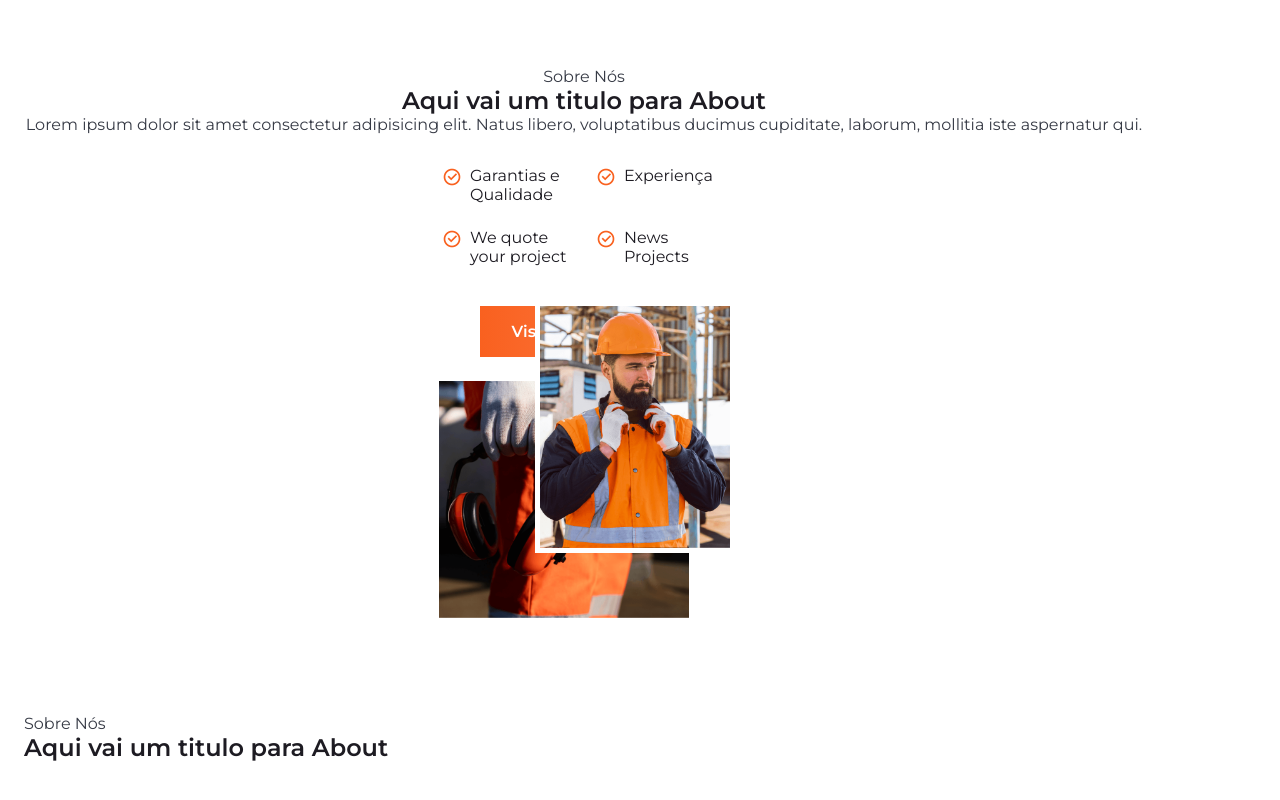
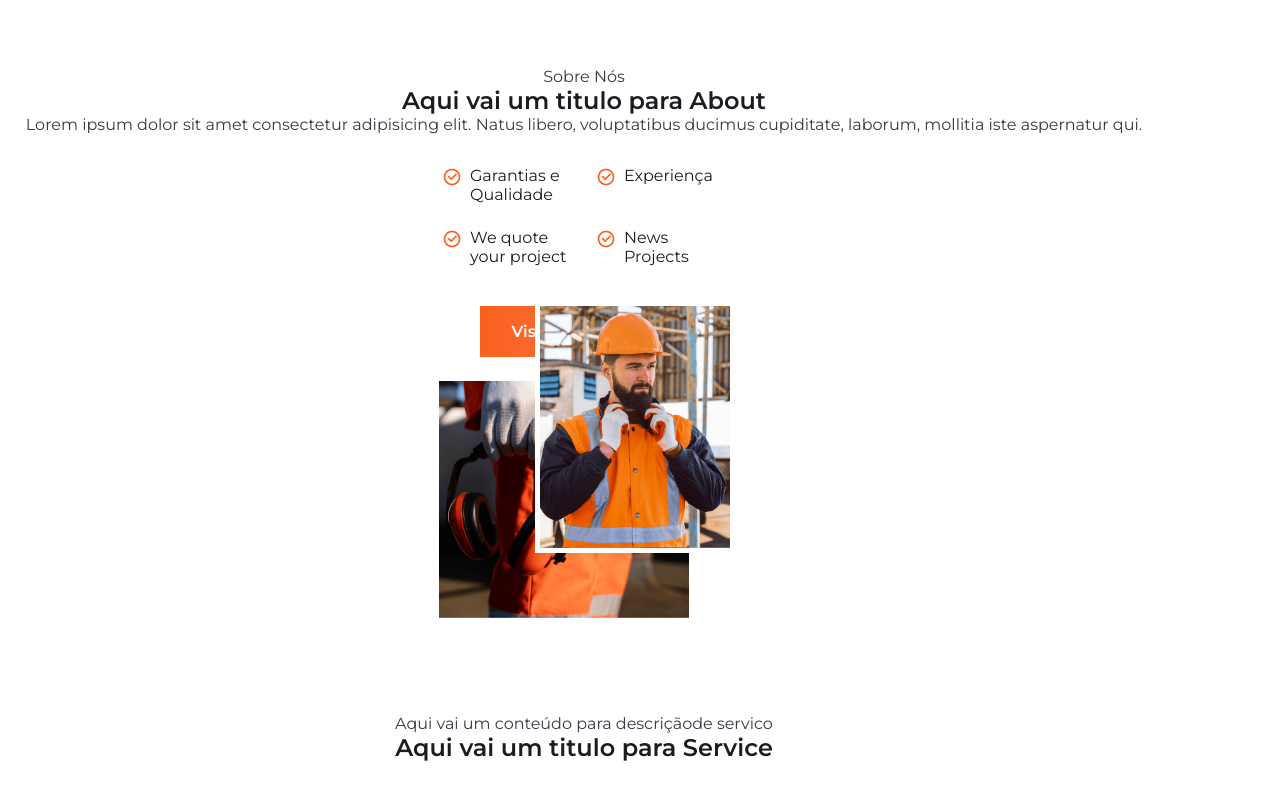
Before and after one commit to danilojduarte/ProjetoBaseEmpresa, a plain HTML site: page index.html in a window 1280 px wide. Shown: the part 925-1725 px from the top of the page. Drawn offline with nearby package versions, Linux system fonts and the light colour scheme.

Commit message:
Ajustando text de service

```diff
--- a/Css/styles.css
+++ b/Css/styles.css
@@ -373,12 +373,15 @@ img {
 
 
 /*=============== SERVICES ===============*/
-.section__title h2 {
+.services-text {
+  text-align: center;
+}
+/* .section__title h2 {
   text-align: center;
 }
 .section__subtitle span {
   text-align: center;
-}
+} */
 
 
 /* Swiper class */
--- a/index.html
+++ b/index.html
@@ -178,11 +178,13 @@
       <section class="services section" id="services">
         <div class="services-container container grid">
           <div class="services-data">
-            <div>
-              <span class="section-subtitle">Sobre Nós</span>
-            <h2 class="section-title">
-              Aqui vai um titulo para About
-            </h2>
+            <div class="services-text">
+              <span class="section-subtitle">
+                Aqui vai um conteúdo para descriçãode servico
+              </span>
+              <h2 class="section-title">
+              Aqui vai um titulo para  Service
+              </h2>
             </div>
           </div>
 
```
